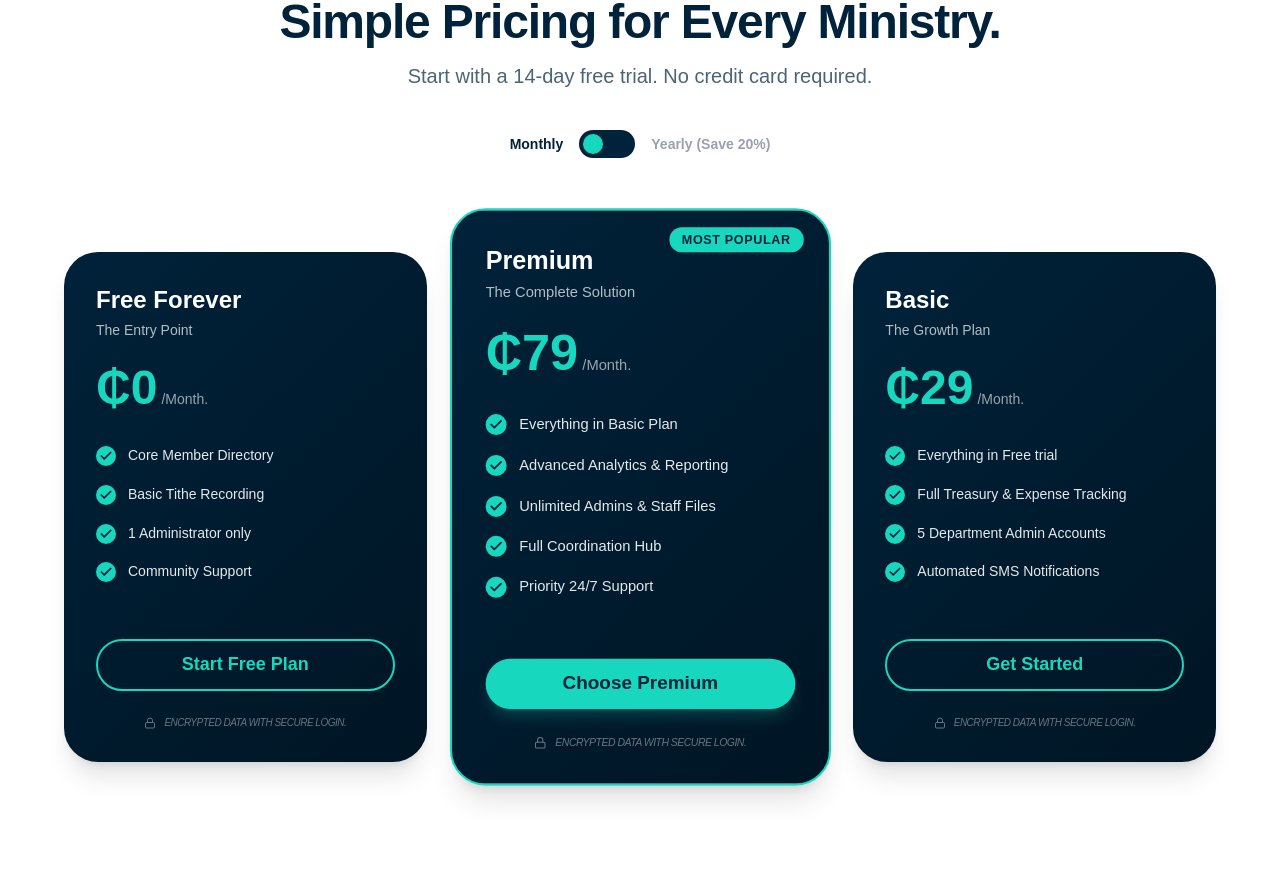
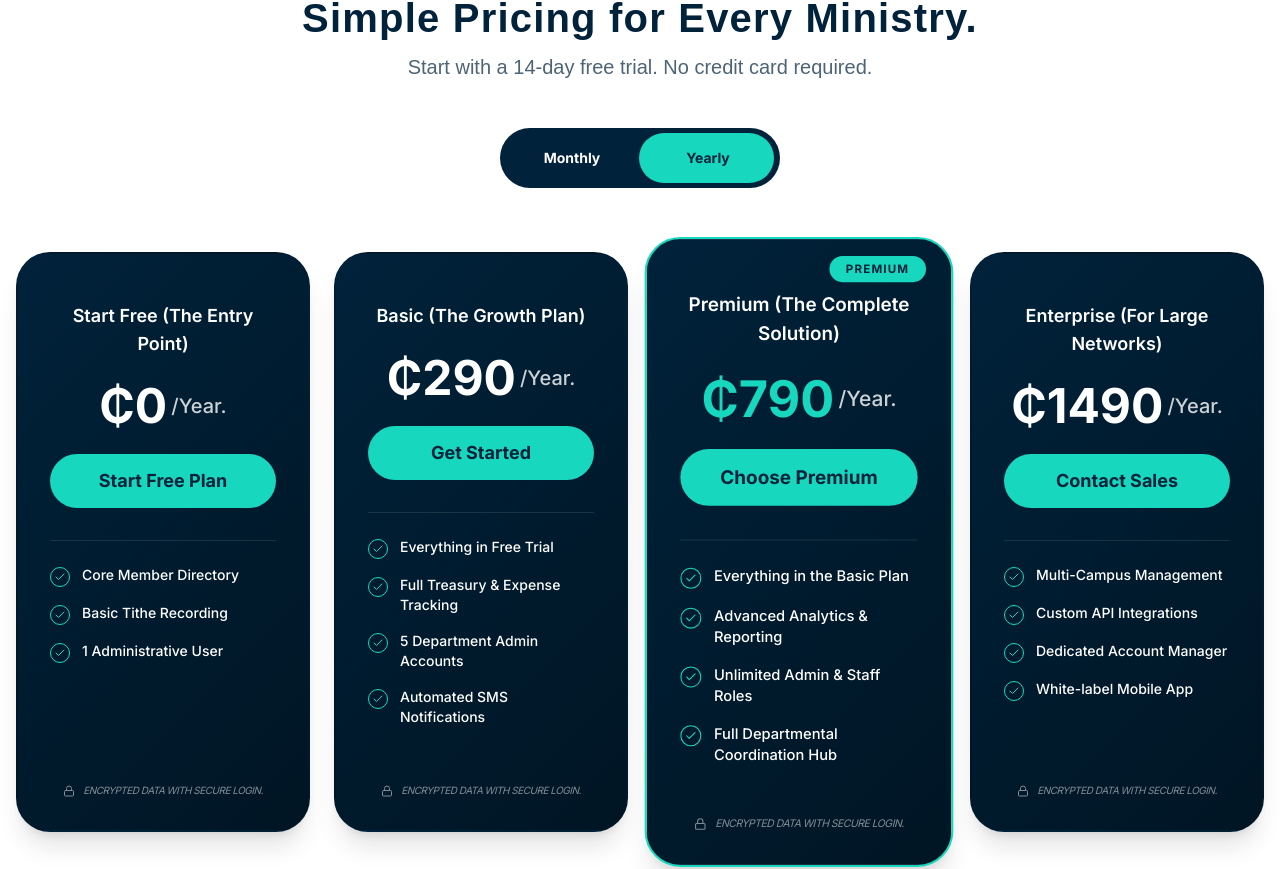
Before and after one commit to coltektechnologies/church-management-saas-frontend, a Next.js app: page / in a window 1280 px wide. Shown: the part 1634-2503 px from the top of the page. Built offline with nearby package versions, Linux system fonts and the light colour scheme.

Commit message:
feat: improved on styling and add animaiton,and  one princing card

```diff
--- a/components/PricingCard.tsx
+++ b/components/PricingCard.tsx
@@ -1,9 +1,7 @@
 /**
  * PricingCard Component
- * * Displays a pricing tier with specific Navy to Dark Navy gradient.
- * Fonts: Poppins (SemiBold for headings/buttons, Medium for features)
+ * Fixed: Removed unselected blurness/opacity.
  */
-
 import { Check, Lock } from 'lucide-react';
 import { Button } from '@/components/ui/button';
 
@@ -15,7 +13,8 @@ interface PricingCardProps {
   period?: string;
   features: string[];
   buttonText: string;
-  isPopular?: boolean;
+  isActive?: boolean;
+  onClick: () => void;
 }
 
 const PricingCard = ({
@@ -23,102 +22,81 @@ const PricingCard = ({
   subtitle,
   price,
   currency = '₵',
-  period = '/Month.',
+  period = '/Year.',
   features,
   buttonText,
-  isPopular = false,
+  isActive = false,
+  onClick,
 }: PricingCardProps) => {
   return (
     <div
-      className={`pricing-card relative flex flex-col p-8 rounded-[34px] transition-all duration-300 shadow-xl overflow-hidden w-full ${
-        isPopular
-          ? 'lg:scale-105 z-10 border-2 border-[#17D7BE] min-h-[550px]'
-          : 'min-h-[510px] mt-0 lg:mt-5'
+      onClick={onClick}
+      className={`pricing-card relative flex flex-col p-8 rounded-[34px] cursor-pointer transition-all duration-500 shadow-xl overflow-hidden w-full border-2 ${
+        isActive
+          ? 'scale-105 z-10 border-[#17D7BE] min-h-[600px]'
+          : 'min-h-[580px] border-transparent'
       }`}
       style={{
         background: 'linear-gradient(135deg, #00223A 0%, #001524 100%)',
         color: '#FFFFFF',
       }}
     >
-      {/* Popular Tag */}
-      {isPopular && (
-        <div
-          className="absolute top-4 right-6 bg-[#17D7BE] text-[#00223A] px-3 py-1 rounded-full text-xs font-bold uppercase tracking-wider"
-          style={{ fontFamily: 'Poppins, sans-serif' }}
-        >
-          Most Popular
+      {/* Badge: Shows [Plan Name] only */}
+      {isActive && (
+        <div className="absolute top-4 right-6 bg-[#17D7BE] text-[#00223A] px-4 py-1 rounded-full text-[11px] font-bold uppercase tracking-widest animate-in fade-in zoom-in">
+          {title}
         </div>
       )}
 
-      {/* ===== CARD HEADER ===== */}
-      <div className="pricing-header mb-6">
-        <h3
-          className="pricing-title text-2xl mb-1"
-          style={{ color: '#FFFFFF', fontFamily: 'Poppins, sans-serif', fontWeight: 600 }}
-        >
-          {title}
+      {/* HEADER */}
+      <div className="text-center mb-6 pt-4">
+        <h3 className="text-lg font-semibold font-poppins">
+          {title} ({subtitle})
         </h3>
-        <p
-          className="pricing-subtitle text-sm opacity-70"
-          style={{ color: '#FFFFFF', fontFamily: 'Poppins, sans-serif', fontWeight: 400 }}
-        >
-          {subtitle}
-        </p>
       </div>
 
-      {/* ===== PRICE DISPLAY ===== */}
-      <div className="pricing-amount mb-8 flex items-baseline gap-1">
-        <span
-          className="price-value text-5xl font-extrabold"
-          style={{ color: '#17D7BE', fontFamily: 'Poppins, sans-serif' }}
-        >
-          {currency}
-          {price}
-        </span>
-        <span
-          className="price-period text-sm font-medium opacity-60"
-          style={{ fontFamily: 'Poppins, sans-serif' }}
-        >
-          {period}
-        </span>
+      {/* PRICE */}
+      <div className="text-center mb-6">
+        <div className="flex items-center justify-center gap-1">
+          <span
+            className="text-5xl font-bold font-poppins"
+            style={{ color: isActive ? '#17D7BE' : '#FFFFFF' }}
+          >
+            {currency}
+            {price}
+          </span>
+          <span className="text-xl font-medium opacity-80">{period}</span>
+        </div>
       </div>
 
-      {/* ===== FEATURES LIST ===== */}
-      <ul className="pricing-features space-y-4 mb-8 flex-grow">
+      {/* BUTTON */}
+      <div className="mb-8">
+        <Button
+          className={`w-full h-[54px] rounded-full font-bold text-lg transition-all duration-300 ${
+            isActive
+              ? 'bg-[#17D7BE] text-[#00223A] hover:bg-[#13b39e]'
+              : 'bg-[#17D7BE] text-[#00223A] hover:opacity-90'
+          }`}
+        >
+          {buttonText}
+        </Button>
+      </div>
+
+      {/* FEATURES */}
+      <ul className="space-y-4 flex-grow border-t border-white/10 pt-6">
         {features.map((feature, index) => (
-          <li key={index} className="feature-item flex items-start gap-3">
-            <div className="icon-container-sm shrink-0 w-5 h-5 rounded-full bg-[#17D7BE] flex items-center justify-center mt-0.5">
-              <Check className="h-3.5 w-3.5 text-[#00223A] stroke-[3]" />
+          <li key={index} className="flex items-start gap-3">
+            <div className="shrink-0 w-5 h-5 rounded-full border border-[#17D7BE] flex items-center justify-center mt-0.5">
+              <Check className="h-3 w-3 text-[#17D7BE]" />
             </div>
-            <span
-              className="feature-text text-sm leading-relaxed opacity-90"
-              style={{ fontFamily: 'Poppins, sans-serif', fontWeight: 500 }}
-            >
-              {feature}
-            </span>
+            <span className="text-sm font-medium font-poppins">{feature}</span>
           </li>
         ))}
       </ul>
 
-      {/* ===== CTA BUTTON ===== */}
-      <Button
-        className={`pricing-cta w-full py-6 rounded-full transition-all duration-300 ${
-          isPopular
-            ? 'bg-[#17D7BE] hover:bg-[#13b39e] text-[#00223A] shadow-lg shadow-[#17D7BE]/20'
-            : 'bg-transparent border-2 border-[#17D7BE] text-[#17D7BE] hover:bg-[#17D7BE] hover:text-[#00223A]'
-        }`}
-        style={{ fontFamily: 'Poppins, sans-serif', fontWeight: 600, fontSize: '1.125rem' }}
-      >
-        {buttonText}
-      </Button>
-
-      {/* ===== SECURITY BADGE ===== */}
-      <div className="pricing-security mt-6 flex items-center justify-center gap-2 opacity-40">
-        <Lock className="security-icon h-3 w-3" />
-        <span
-          className="security-text text-[10px] uppercase tracking-tighter"
-          style={{ fontFamily: 'Poppins, sans-serif', fontStyle: 'italic' }}
-        >
+      <div className="mt-6 flex items-center justify-center gap-2 opacity-50">
+        <Lock className="h-3 w-3" />
+        <span className="text-[10px] italic uppercase tracking-tighter">
           Encrypted data with secure login.
         </span>
       </div>
--- a/components/PricingSection.tsx
+++ b/components/PricingSection.tsx
@@ -1,109 +1,125 @@
 'use client';
-
-/**
- * PricingSection Component
- * * Manages the layout for pricing tiers.
- * Typography: Poppins
- */
 
 import { useState } from 'react';
 import PricingCard from './PricingCard';
 
 const pricingPlans = [
   {
-    title: 'Free Forever',
+    id: 0,
+    title: 'Start Free',
     subtitle: 'The Entry Point',
     price: '0',
-    features: [
-      'Core Member Directory',
-      'Basic Tithe Recording',
-      '1 Administrator only',
-      'Community Support',
-    ],
+    features: ['Core Member Directory', 'Basic Tithe Recording', '1 Administrative User'],
     buttonText: 'Start Free Plan',
-    isPopular: false,
   },
   {
-    title: 'Premium',
-    subtitle: 'The Complete Solution',
-    price: '79',
-    features: [
-      'Everything in Basic Plan',
-      'Advanced Analytics & Reporting',
-      'Unlimited Admins & Staff Files',
-      'Full Coordination Hub',
-      'Priority 24/7 Support',
-    ],
-    buttonText: 'Choose Premium',
-    isPopular: true,
-  },
-  {
+    id: 1,
     title: 'Basic',
     subtitle: 'The Growth Plan',
     price: '29',
     features: [
-      'Everything in Free trial',
+      'Everything in Free Trial',
       'Full Treasury & Expense Tracking',
       '5 Department Admin Accounts',
       'Automated SMS Notifications',
     ],
     buttonText: 'Get Started',
-    isPopular: false,
+  },
+  {
+    id: 2,
+    title: 'Premium',
+    subtitle: 'The Complete Solution',
+    price: '79',
+    features: [
+      'Everything in the Basic Plan',
+      'Advanced Analytics & Reporting',
+      'Unlimited Admin & Staff Roles',
+      'Full Departmental Coordination Hub',
+    ],
+    buttonText: 'Choose Premium',
+  },
+  {
+    id: 3,
+    title: 'Enterprise',
+    subtitle: 'For Large Networks',
+    price: '149',
+    features: [
+      'Multi-Campus Management',
+      'Custom API Integrations',
+      'Dedicated Account Manager',
+      'White-label Mobile App',
+    ],
+    buttonText: 'Contact Sales',
   },
 ];
 
 const PricingSection = () => {
-  const [isYearly, setIsYearly] = useState(false);
+  const [isYearly, setIsYearly] = useState(true);
+  const [selectedIndex, setSelectedIndex] = useState(2);
 
   return (
-    <section id="pricing" className="py-24 bg-[#FFFFFF]">
-      <div className="container mx-auto px-4 max-w-7xl">
+    <section id="pricing" className="py-24 bg-white">
+      <div className="container mx-auto px-4">
+        {/* ===== RESTORED HEADER ===== */}
         <div className="text-center mb-16">
           <h2
-            className="text-4xl md:text-5xl font-extrabold text-[#00223A] mb-4 tracking-tight"
-            style={{ fontFamily: 'Poppins, sans-serif' }}
+            className="mb-4"
+            style={{
+              fontFamily: 'OV Soge, sans-serif',
+              fontWeight: 700,
+              fontSize: '40px',
+              lineHeight: '100%',
+              letterSpacing: '0.03em',
+              color: '#00223A',
+            }}
           >
             Simple Pricing for Every Ministry.
           </h2>
           <p
-            className="text-xl text-[#00223A]/70 font-medium"
-            style={{ fontFamily: 'Poppins, sans-serif' }}
+            style={{
+              fontFamily: 'Poppins, sans-serif',
+              fontWeight: 400,
+              fontSize: '20px',
+              lineHeight: '131%',
+              letterSpacing: '0%',
+              color: 'rgba(0, 34, 58, 0.7)',
+            }}
           >
             Start with a 14-day free trial. No credit card required.
           </p>
 
           {/* Toggle Switch */}
-          <div className="flex items-center justify-center gap-4 mt-10">
-            <span
-              className={`text-sm font-bold ${!isYearly ? 'text-[#00223A]' : 'text-gray-400'}`}
-              style={{ fontFamily: 'Poppins, sans-serif' }}
-            >
-              Monthly
-            </span>
-            <button
-              onClick={() => setIsYearly(!isYearly)}
-              className="relative w-14 h-7 bg-[#00223A] rounded-full p-1 transition-colors duration-300"
-              aria-label="Toggle yearly pricing"
-            >
+          <div className="flex justify-center mt-12">
+            <div className="relative flex items-center bg-[#00223A] rounded-full p-1 w-[280px] h-[60px]">
               <div
-                className={`w-5 h-5 bg-[#17D7BE] rounded-full transition-transform duration-300 ${isYearly ? 'translate-x-7' : 'translate-x-0'}`}
+                className={`absolute h-[50px] w-[135px] bg-[#17D7BE] rounded-full transition-all duration-300 ease-in-out ${isYearly ? 'translate-x-[135px]' : 'translate-x-0'}`}
               />
-            </button>
-            <span
-              className={`text-sm font-bold ${isYearly ? 'text-[#00223A]' : 'text-gray-400'}`}
-              style={{ fontFamily: 'Poppins, sans-serif' }}
-            >
-              Yearly (Save 20%)
-            </span>
+              <button
+                onClick={() => setIsYearly(false)}
+                className={`relative z-10 w-1/2 text-center font-bold text-sm transition-colors ${!isYearly ? 'text-[#00223A]' : 'text-white'}`}
+              >
+                Monthly
+              </button>
+              <button
+                onClick={() => setIsYearly(true)}
+                className={`relative z-10 w-1/2 text-center font-bold text-sm transition-colors ${isYearly ? 'text-[#00223A]' : 'text-white'}`}
+              >
+                Yearly
+              </button>
+            </div>
           </div>
         </div>
 
-        <div className="grid grid-cols-1 md:grid-cols-2 lg:grid-cols-3 gap-8 items-center max-w-6xl mx-auto">
-          {pricingPlans.map((plan, index) => (
+        {/* 4 Column Grid - Removed Blurness/Opacity from unselected cards */}
+        <div className="grid grid-cols-1 md:grid-cols-2 xl:grid-cols-4 gap-6 max-w-[1440px] mx-auto items-start">
+          {pricingPlans.map((plan) => (
             <PricingCard
-              key={index}
+              key={plan.id}
               {...plan}
-              price={isYearly ? String(Math.round(Number(plan.price) * 0.8)) : plan.price}
+              isActive={selectedIndex === plan.id}
+              onClick={() => setSelectedIndex(plan.id)}
+              period={isYearly ? '/Year.' : '/Month.'}
+              price={isYearly ? String(Math.round(Number(plan.price) * 10)) : plan.price}
             />
           ))}
         </div>
```
Also changed, not shown: components/LandingFeatureCard.tsx (+50 -19 lines), components/LandingFeatureSection.tsx (+16 -14 lines), components/LandingHero.tsx (+32 -16 lines), 1 other file (tests, documents, lock files or other folders).
